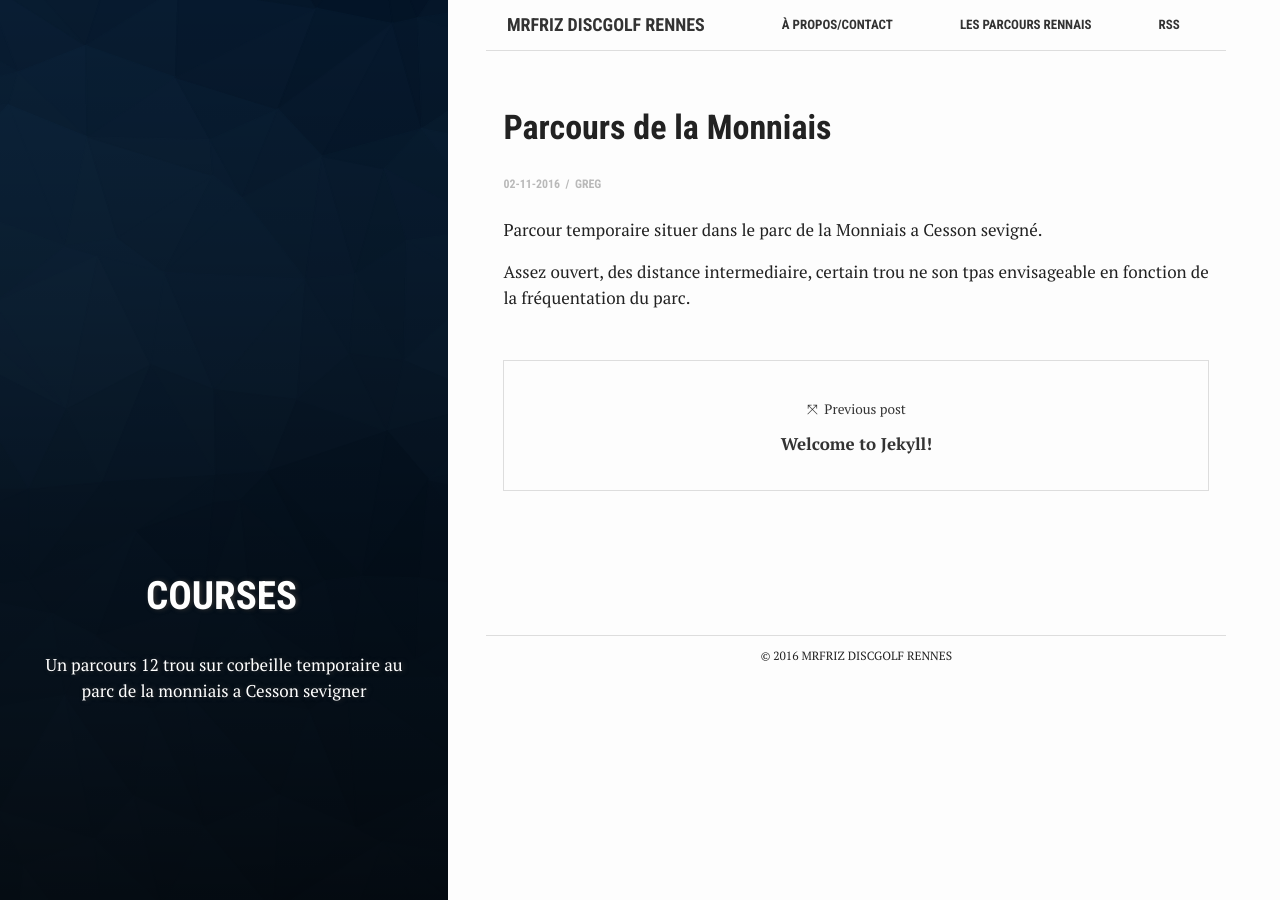
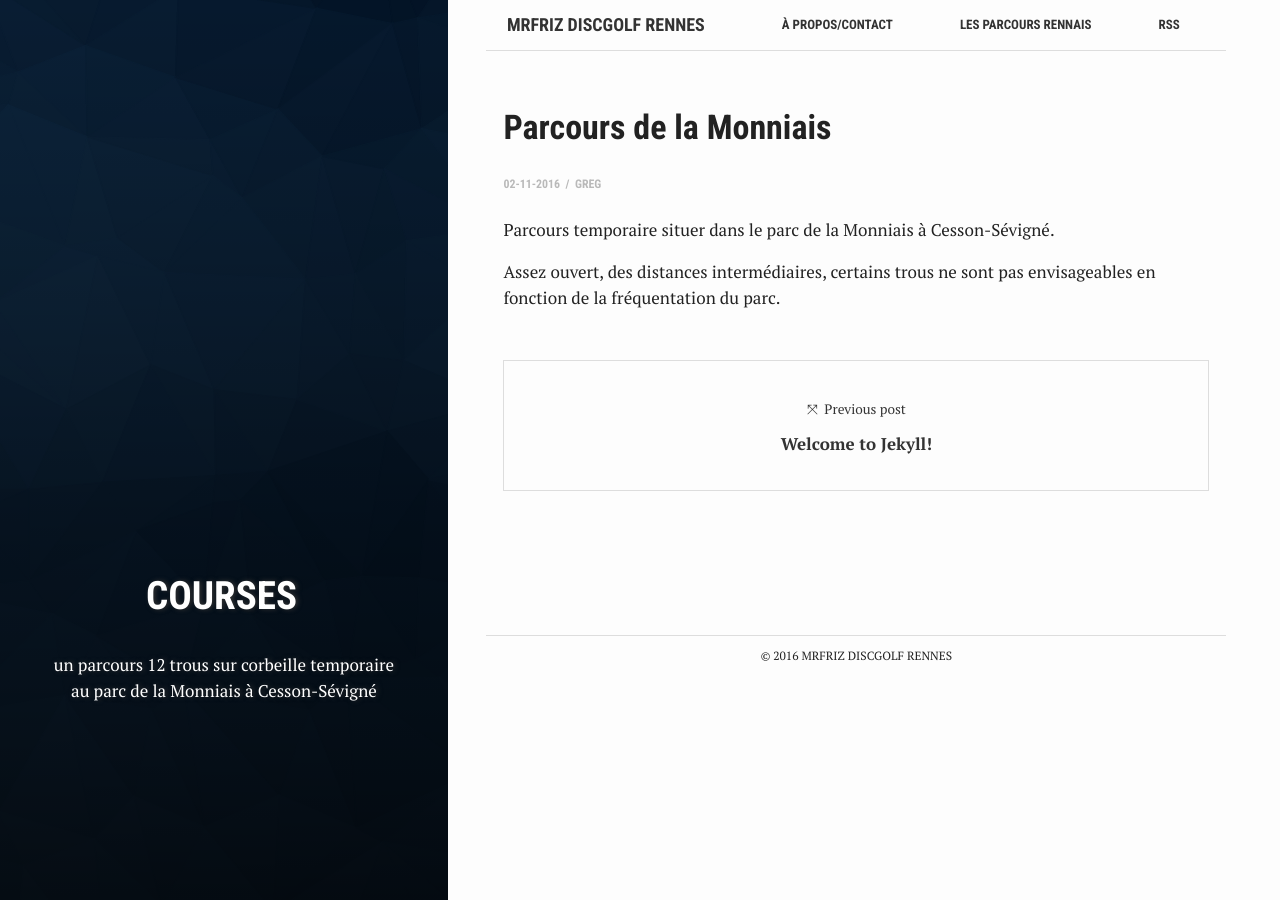
Before and after one commit to MrFriz/discgolf, a Jekyll site: the page built from _posts/2016-11-02-la-monniais.md, in a window 1280 px wide. Built offline with Jekyll 4.4.1, drawn with Linux system fonts in a browser that asks for light colours.

Commit message:
Update 2016-11-02-la-monniais.md
Quelques corrections orthographiques

```diff
--- a/_posts/2016-11-02-la-monniais.md
+++ b/_posts/2016-11-02-la-monniais.md
@@ -2,13 +2,13 @@
 layout: post
 title:  "Parcours de la Monniais"
 crawlertitle: "Parcours de discgolf de la Monniais"
-summary: "Un parcours 12 trou sur corbeille temporaire au parc de la monniais a Cesson sevigner"
+summary: "un parcours 12 trous sur corbeille temporaire au parc de la Monniais à Cesson-Sévigné"
 date:   2016-11-02 12:00:00 +0200
 categories: courses
 tags: 'courses'
 author: Greg
 ---
 
-Parcour temporaire situer dans le parc de la Monniais a Cesson sevigné.
+Parcours temporaire situer dans le parc de la Monniais à Cesson-Sévigné.
 
-Assez ouvert, des distance intermediaire, certain trou ne son tpas envisageable en fonction de la fréquentation du parc.
+Assez ouvert, des distances intermédiaires, certains trous ne sont pas envisageables en fonction de la fréquentation du parc.
```
